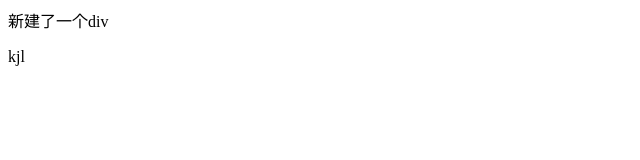
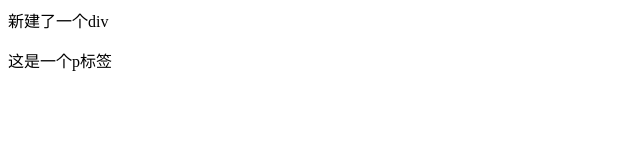
Before and after one commit to Yoyoivesguge/gitStudy-, a plain HTML site: page index.html in a window 1280 px wide. Shown: the whole page, without its empty margins (0-640 px from the left). Drawn offline with Linux system fonts and the light colour scheme.

Commit message:
Update index.html
这是一个p标签

```diff
--- a/index.html
+++ b/index.html
@@ -10,7 +10,7 @@
 
 <body>
     <div>新建了一个div</div>
-    <p>kjl</p>
+    <p>这是一个p标签</p>
 </body>
 
 </html>
```
